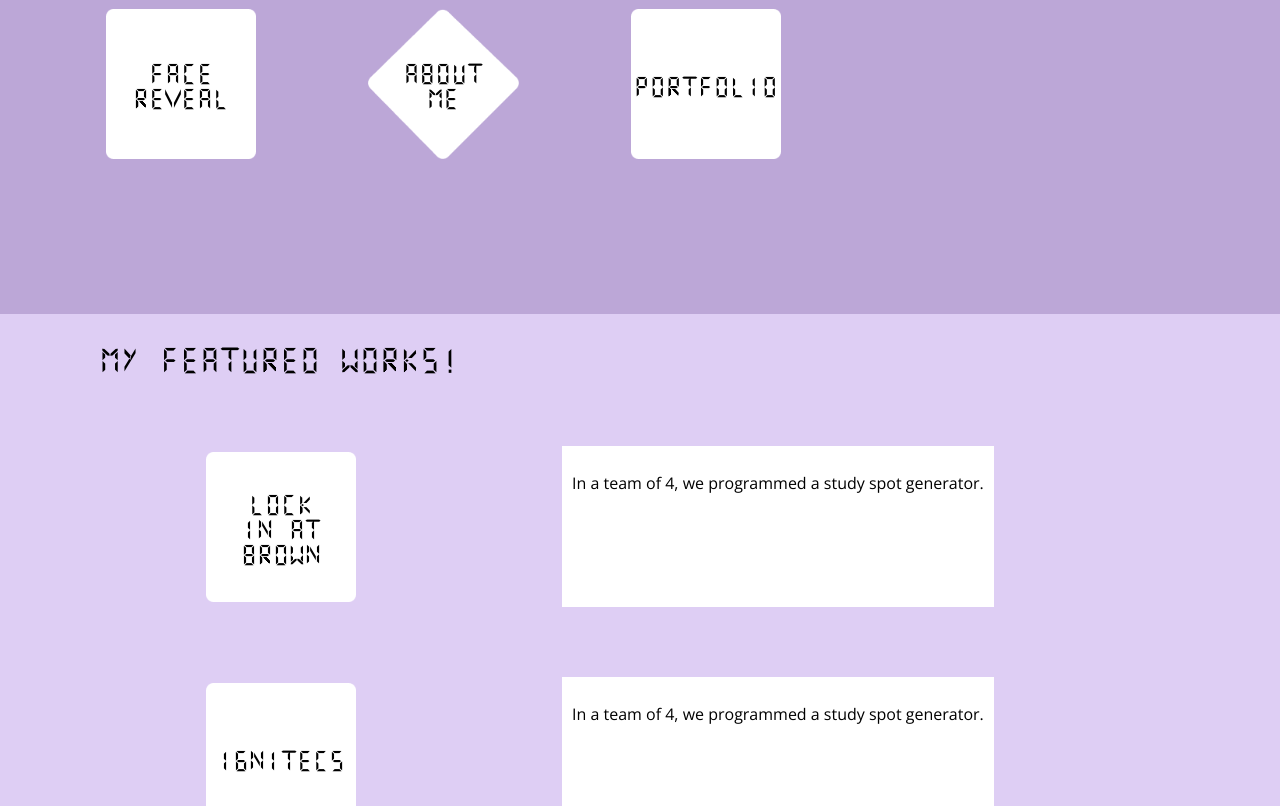
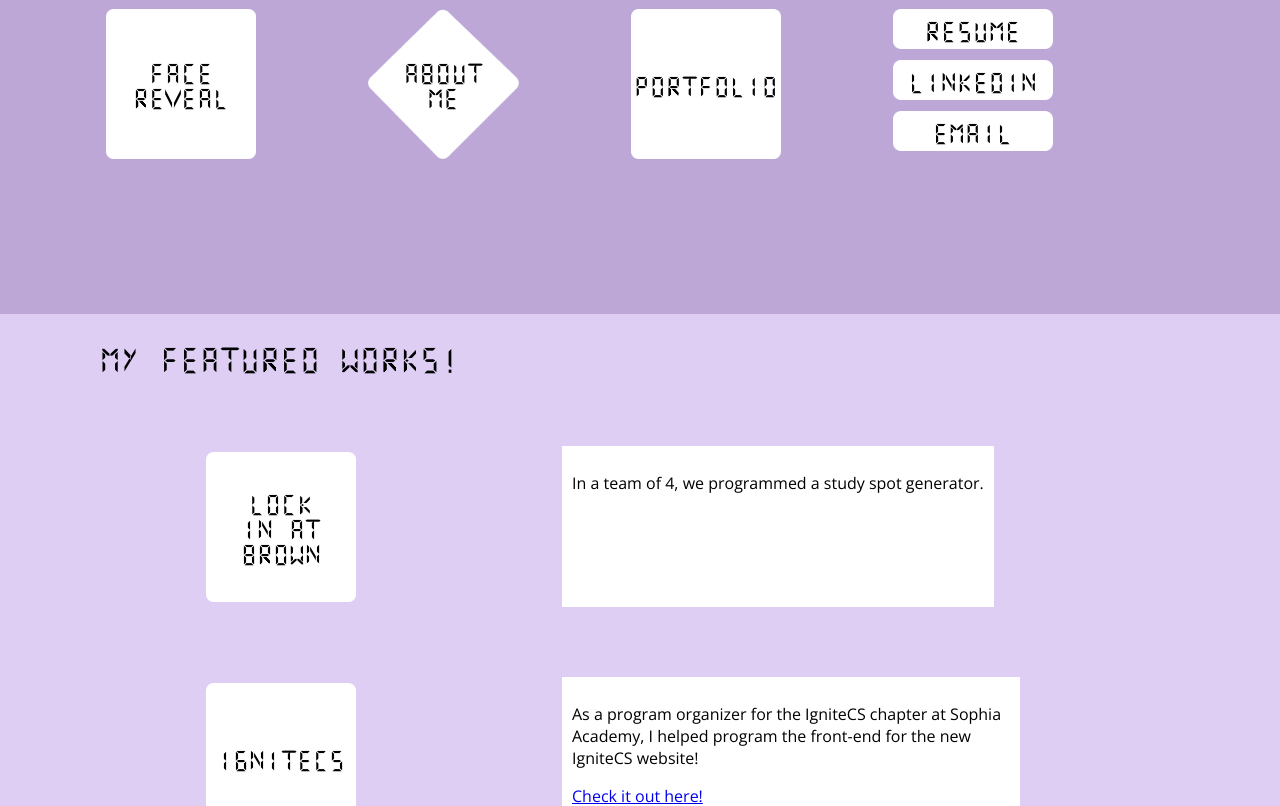
Before and after one commit to jinholee17/jinho-site, a React (Vite) app in the folder client/: page / in a window 1280 px wide. Shown: the part 260-1066 px from the top of the page. Built offline with nearby package versions, Linux system fonts and the light colour scheme.

Commit message:
feat: rectangle small buttons

```diff
--- a/client/src/pages/aboutme.tsx
+++ b/client/src/pages/aboutme.tsx
@@ -52,6 +52,20 @@ export default function AboutMe(props: pageProps) {
           src="/src/assets/images/colorado.jpg"
         ></img>
       </div>
+      <div className="aboutme-pics">
+        <img
+          className="colorado-smiling-image"
+          src="/src/assets/images/face-reveal2.jpg"
+        ></img>
+        <img
+          className="andy-image"
+          src="/src/assets/images/andyhouse.jpg"
+        ></img>
+        <img
+          className="sunflower-image"
+          src="/src/assets/images/sunflowers.jpg"
+        ></img>
+      </div>
     </div>
   );
 }
--- a/client/src/pages/home.tsx
+++ b/client/src/pages/home.tsx
@@ -52,6 +52,7 @@ export default function Home(props: pageProps) {
         University. I'm interested in the intersections of CS and language, as
         well as creating accessible computer science education.
       </h1>
+      <div className="buttons">
         <button
           className="square-button"
           aria-label="square button"
@@ -106,6 +107,73 @@ export default function Home(props: pageProps) {
             </div>
           </div>
         </button>
+        <div className="rectangle-stack">
+          <button
+            className="rectangle-button"
+            aria-label="rectangle button"
+            onClick={() =>
+              window.open(
+                "https://docs.google.com/document/d/16JF5fy8F_anR5J0NW3DCHFrc5VUXDOtn/edit?usp=sharing&ouid=104602903123943446095&rtpof=true&sd=true",
+                "_blank"
+              )
+            }
+          >
+            <div className="image-container">
+              <img
+                className="rectangle-image"
+                src="/src/assets/images/rectangle.png"
+                id="rectangle-image"
+              />
+              <div className="text-overlay">
+                <p className="square-text" id="square-text">
+                  resume
+                </p>
+              </div>
+            </div>
+          </button>
+          <button
+            className="rectangle-button"
+            aria-label="rectangle button"
+            onClick={() =>
+              window.open(
+                "https://www.linkedin.com/in/jinho-lee-23a30b217/",
+                "_blank"
+              )
+            }
+          >
+            <div className="image-container">
+              <img
+                className="rectangle-image"
+                src="/src/assets/images/rectangle.png"
+                id="rectangle-image"
+              />
+              <div className="text-overlay">
+                <p className="square-text" id="square-text">
+                  linkedin
+                </p>
+              </div>
+            </div>
+          </button>
+          <button
+            className="rectangle-button"
+            aria-label="rectangle button"
+            onClick={() => window.open("mailto:jinho_lee@brown.edu", "_blank")}
+          >
+            <div className="image-container">
+              <img
+                className="rectangle-image"
+                src="/src/assets/images/rectangle.png"
+                id="rectangle-image"
+              />
+              <div className="text-overlay">
+                <p className="square-text" id="square-text">
+                  email
+                </p>
+              </div>
+            </div>
+          </button>
+        </div>
+      </div>
       <Portfolio></Portfolio>
     </div>
   );
--- a/client/src/pages/portfolio.tsx
+++ b/client/src/pages/portfolio.tsx
@@ -39,7 +39,7 @@ export default function Portfolio() {
         <button
           className="square-button"
           aria-label="square button"
-          // onClick={() => }
+          onClick={() => window.open("https://ignite-cs.vercel.app/", "_blank")}
         >
           <div className="image-container">
             <img
@@ -54,15 +54,24 @@ export default function Portfolio() {
             </div>
           </div>
         </button>
-        <div className="project-text">
-          <p>In a team of 4, we programmed a study spot generator.</p>
+        <div className="ignitecs-project-text">
+          <p>
+            As a program organizer for the IgniteCS chapter at Sophia Academy, I
+            helped program the front-end for the new IgniteCS website!
+          </p>
+          <a href="https://ignite-cs.vercel.app/">Check it out here!</a>
         </div>
       </div>
       <div className="project">
         <button
           className="square-button"
           aria-label="square button"
-          // onClick={() => }
+          onClick={() =>
+            window.open(
+              "https://devpost.com/software/cosmic-connection",
+              "_blank"
+            )
+          }
         >
           <div className="image-container">
             <img
--- a/client/src/styles/App.css
+++ b/client/src/styles/App.css
@@ -15,6 +15,7 @@
 .home-button {
   font-family: "Digital Numbers";
   margin-top: 15px;
+  margin-right: 150px;
   height: 10vh;
   width: 40vh;
   font-size: 18px;
@@ -26,7 +27,7 @@
 }
 .aboutme-button {
   font-family: "Digital Numbers";
-  margin-left: 650px;
+  margin-left: 600px;
   margin-top: 15px;
   margin-right: 5px;
   height: 10vh;
@@ -82,6 +83,7 @@
 
 .thanks-text {
   font-family: "Digital Numbers";
+  font-size: 15px;
   padding-top: 30px;
   padding-left: 50px;
 }
--- a/client/src/styles/aboutme.css
+++ b/client/src/styles/aboutme.css
@@ -58,3 +58,26 @@
 
   height: 500px;
 }
+.colorado-smiling-image {
+  margin-left: 80px;
+  margin-top: 80px;
+  border-radius: 100px;
+  margin-bottom: 100px;
+  height: 300px;
+}
+
+.andy-image {
+  margin-left: 50px;
+  margin-top: 150px;
+  margin-bottom: 50px;
+  border-radius: 40px;
+
+  height: 300px;
+}
+.sunflower-image {
+  margin-left: 50px;
+  margin-top: 80px;
+  border-radius: 40px;
+
+  height: 400px;
+}
--- a/client/src/styles/home.css
+++ b/client/src/styles/home.css
@@ -41,6 +41,9 @@
   margin-top: 100px;
 }
 
+.buttons {
+  display: flex;
+}
 .square-button,
 .diamond-button {
   background-color: transparent;
@@ -50,6 +53,22 @@
   cursor: pointer;
   margin-top: 5px;
 }
+
+.rectangle-button {
+  background-color: transparent;
+  border: 0;
+  font-family: "Digital Numbers";
+  /* margin-left: 100px; */
+  cursor: pointer;
+  margin-top: 5px;
+  size: 50%;
+  margin-right: 150px;
+  margin-left: 100px;
+}
+
+/* .rectangle-stack {
+  display: flex;
+} */
 
 .image-container {
   position: relative;
@@ -83,6 +102,14 @@
   opacity: 0.8; /* Reduce opacity on hover */
 }
 
+.rectangle-button:hover .rectangle-image {
+  opacity: 0.8; /* Reduce opacity on hover */
+}
+
+.rectangle-image {
+  height: 40px;
+}
+
 /* The typing effect */
 @keyframes typing {
   from {
--- a/client/src/styles/portfolio.css
+++ b/client/src/styles/portfolio.css
@@ -21,6 +21,18 @@
   display: flex;
   margin-left: 200px;
   padding-left: 10px;
+  margin-right: 260px;
+  padding-right: 10px;
+  padding-top: 10px;
+  /* padding-left: 200px; */
+  background-color: white;
+  font-family: "Open Sans Regular";
+}
+
+.ignitecs-project-text {
+  margin-left: 200px;
+  padding-left: 10px;
+  margin-right: 260px;
   padding-right: 10px;
   padding-top: 10px;
   /* padding-left: 200px; */
```
Also changed, not shown: client/src/assets/images/face-reveal2.JPG (added), client/src/assets/images/sunflowers.jpg (added). Lines whose indentation alone changed are shown as unchanged.
